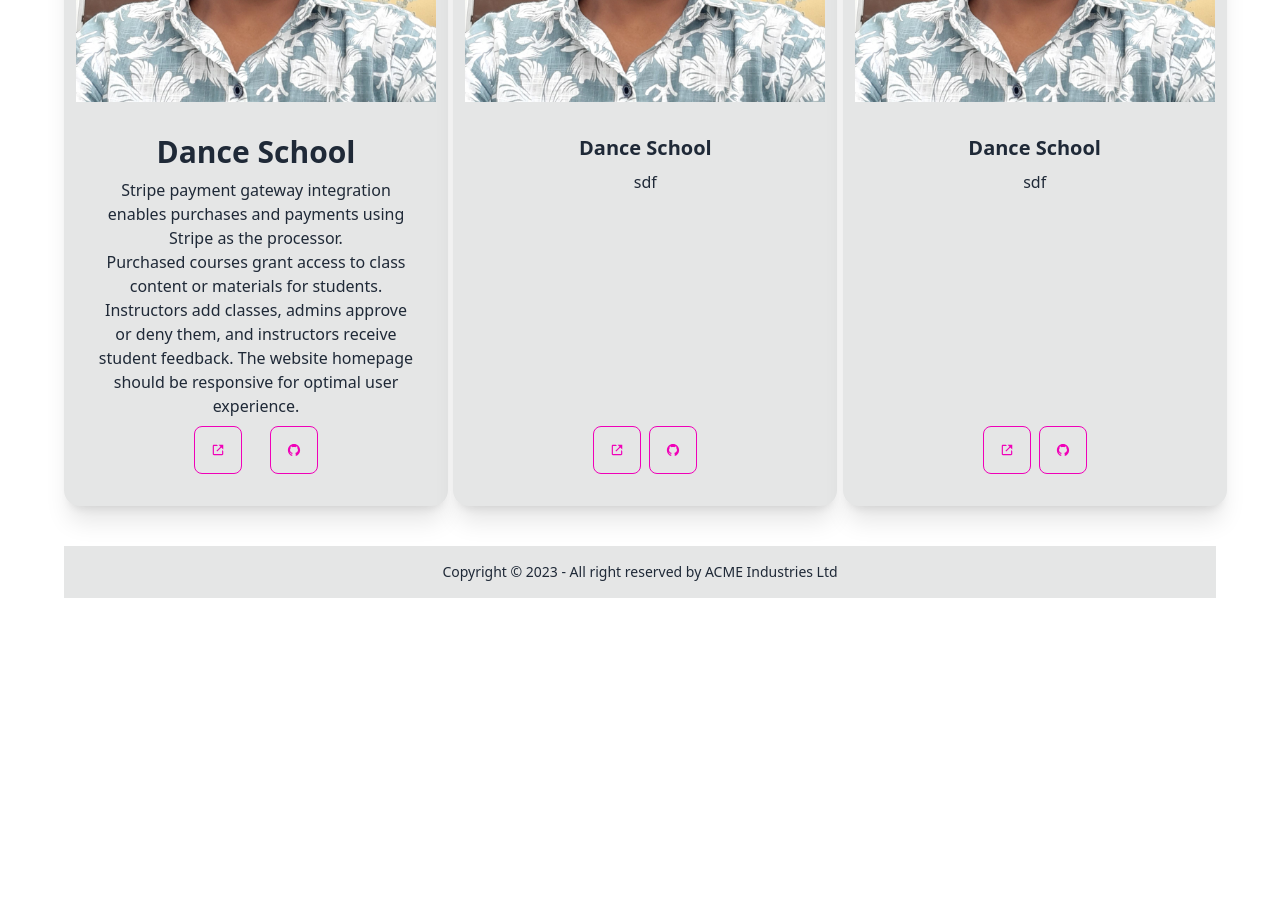
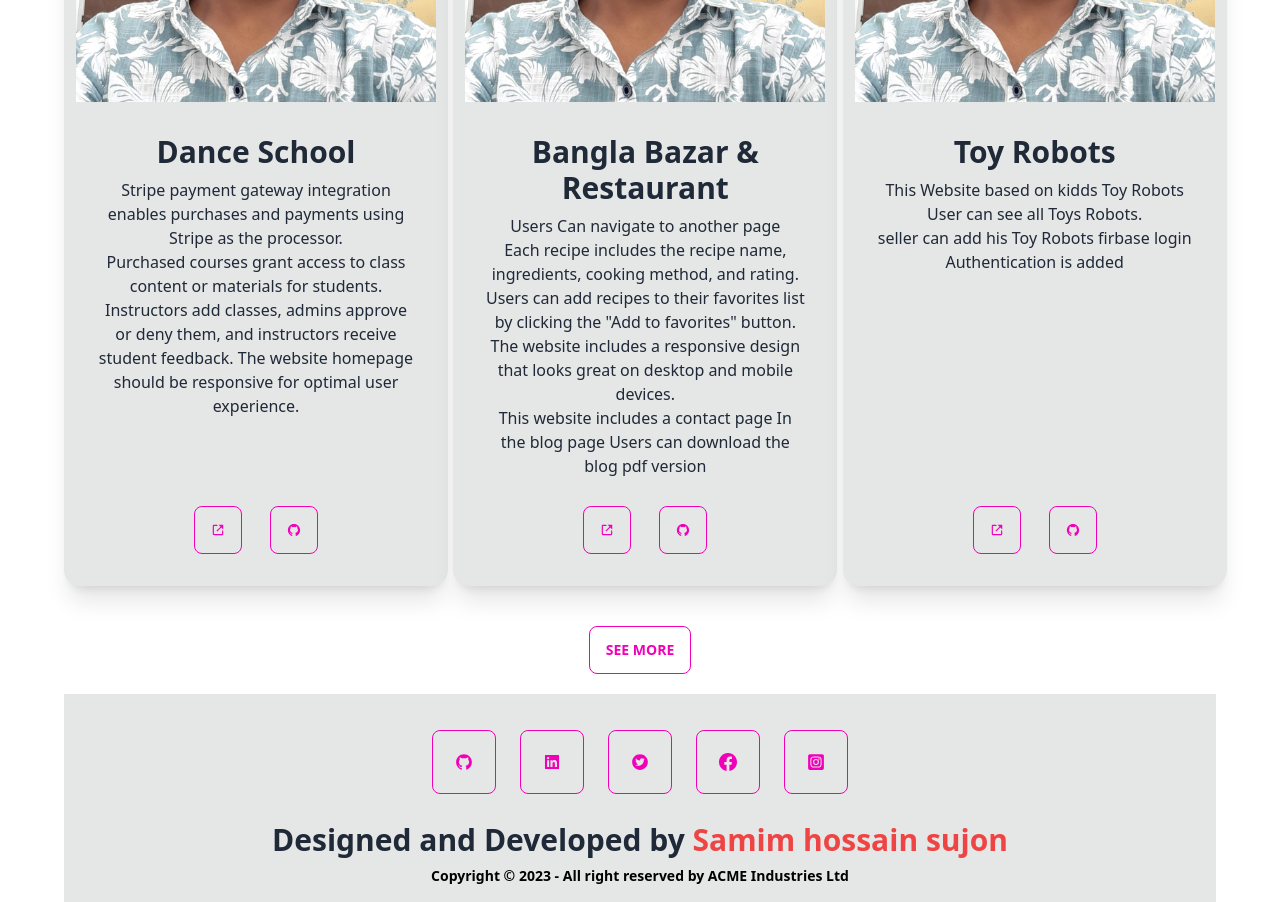
Before and after one commit to samimhossainsujon/portfolio, a React (Create React App) app: page / in a window 1280 px wide. Shown: the part 1400-2302 px from the top of the page. Before the commit the page ends 1998 px from the top, so only its background shows below. Built offline with nearby package versions, Linux system fonts and the light colour scheme.

Commit message:
some code add

```diff
--- a/src/components/Footer/Footer.js
+++ b/src/components/Footer/Footer.js
@@ -1,11 +1,57 @@
 import React from 'react';
+
+import { BsFacebook } from 'react-icons/bs';
+import { FaInstagramSquare } from 'react-icons/fa';
+import { AiFillTwitterCircle, AiFillLinkedin, AiOutlineGithub } from 'react-icons/ai';
+import { Link } from 'react-router-dom';
 
 const Footer = () => {
     return (
         <div>
             <footer className="footer footer-center p-4 bg-base-300 text-base-content">
                 <div>
-                    <p>Copyright © 2023 - All right reserved by ACME Industries Ltd</p>
+                    <div className='flex gap-6 mt-5'>
+                        <Link to=''>
+                            <button className="btn btn-square btn-lg btn-outline btn-secondary">
+                                <AiOutlineGithub />
+                            </button>
+                        </Link>
+
+
+                        <Link to=''>
+                            <button className="btn btn-square  btn-lg btn-outline btn-secondary">
+                                <AiFillLinkedin />
+                            </button>
+                        </Link>
+
+
+                        <Link to=''>
+                            <button className="btn btn-square btn-lg btn-outline btn-secondary">
+                                <AiFillTwitterCircle />
+                            </button>
+                        </Link>
+
+
+                        <Link to=''>
+                            <button className="btn btn-square btn-lg btn-outline btn-secondary">
+                                <BsFacebook />
+                            </button>
+                        </Link>
+
+
+                        <Link to=''>
+                            <button className="btn btn-square btn-outline btn-lg btn-secondary">
+                                <FaInstagramSquare />
+                            </button>
+                        </Link>
+
+
+                    </div>
+
+                    <p className='text-3xl font-bold text-center mt-5'>Designed and Developed by <span className='text-red-500'>Samim hossain sujon</span></p>
+                    <div>
+                        <p className='font-bold text-black'>Copyright © 2023 - All right reserved by ACME Industries Ltd</p>
+                    </div>
                 </div>
             </footer>
         </div>
--- a/src/components/Home/Home.js
+++ b/src/components/Home/Home.js
@@ -4,6 +4,7 @@ import animationData from '../../assets/97639-coding.json';
 import Lottie from "lottie-react";
 import About from "../About/About";
 import Projects from "../Projects/Projects";
+import { Link } from "react-router-dom";
 
 
 function Home() {
@@ -45,12 +46,21 @@ function Home() {
 
 
             <div>
-                <About/>
+                <About />
             </div>
 
 
             <div className="mt-10">
-               <Projects/>
+                <Projects />
+            </div>
+
+            <div className="flex justify-center items-center mb-5 mt-4">
+                <Link to='/projects'>
+                    <button
+                        className="btn btn-outline btn-secondary">
+                        See More
+                    </button>
+                </Link>
             </div>
 
 
--- a/src/components/Projects/Projects.js
+++ b/src/components/Projects/Projects.js
@@ -12,8 +12,7 @@ const Projects = () => {
     return (
         <div>
             <div>
-                <h1 className="text-center font-bold text-black text-3xl">Some of My Projects</h1>
-
+                <h1 className="text-center font-bold text-black text-3xl">Some of <span className='text-red-500'>My Projects</span></h1>
                 <div className='grid lg:grid-cols-3 md:grid-cols-1 sm:grid-cols-1 gap-4 mt-6 mb-10'>
 
                     <div className="card w-96 bg-base-300 shadow-xl">
@@ -22,8 +21,7 @@ const Projects = () => {
                         </figure>
 
                         <div className="card-body items-center text-center">
-                            <h2 className="card-title font-bold text-3xl
-                            ">Dance School</h2>
+                            <h2 className="card-title font-bold text-3xl">Dance School</h2>
                             <p>
                                 Stripe payment gateway integration enables purchases and payments using Stripe as the processor. <br />
                                 Purchased courses grant access to class content or materials for students. <br />
@@ -31,14 +29,14 @@ const Projects = () => {
                                 responsive for optimal user experience. <br />
                             </p>
 
-                            <div className="flex justify-around gap-7">
-                                <Link to=''>
+                            <div className="flex justify-around gap-7 mt-5">
+                                <Link to='https://splendid-sfogliatella-1a2470.netlify.app/'>
                                     <button className="btn btn-square btn-secondary btn-outline">
                                         <BiLinkExternal />
                                     </button>
                                 </Link>
 
-                                <Link to=''>
+                                <Link to='https://github.com/samimhossainsujon/Dance-School-Server'>
                                     <button className="btn btn-square btn-secondary btn-outline">
                                         <AiFillGithub />
                                     </button>
@@ -58,17 +56,25 @@ const Projects = () => {
 
 
                         <div className="card-body items-center text-center">
-                            <h2 className="card-title">Dance School</h2>
-                            <p>sdf</p>
+                            <h2 className="card-title font-bold text-3xl">Bangla Bazar & Restaurant</h2>
+                            <p>
+                                Users Can navigate to another page <br />
+                                Each recipe includes the recipe name, ingredients, cooking method, and rating.<br />
+                                Users can add recipes to their favorites list by clicking the "Add to favorites" button. <br />
+                                The website includes a responsive design that looks great on desktop and mobile devices.<br />
+                                This website includes a contact page In the blog page Users can download the blog pdf version <br />
 
-                            <div className="card-actions">
-                                <Link to=''>
+
+                            </p>
+
+                            <div className="flex justify-around gap-7 mt-5">
+                                <Link to='https://chic-faun-1d0ec4.netlify.app/'>
                                     <button className="btn btn-square btn-secondary btn-outline">
                                         <BiLinkExternal />
                                     </button>
                                 </Link>
 
-                                <Link to=''>
+                                <Link to='https://github.com/samimhossainsujon/Bangla-Bazar-Restaurant-server'>
                                     <button className="btn btn-square btn-secondary btn-outline">
                                         <AiFillGithub />
                                     </button>
@@ -86,17 +92,21 @@ const Projects = () => {
                         </figure>
 
                         <div className="card-body items-center text-center">
-                            <h2 className="card-title">Dance School</h2>
-                            <p>sdf</p>
+                            <h2 className="card-title font-bold text-3xl">Toy Robots</h2>
+                            <p>
+                                This Website based on kidds Toy Robots <br />
+                                User can see all Toys Robots. <br />
+                                seller can add his Toy Robots firbase login Authentication is added
+                            </p>
 
-                            <div className="card-actions">
-                                <Link to=''>
+                            <div className="flex justify-around gap-7 mt-5">
+                                <Link to='https://monumental-palmier-c01294.netlify.app/'>
                                     <button className="btn btn-square btn-secondary btn-outline">
                                         <BiLinkExternal />
                                     </button>
                                 </Link>
 
-                                <Link to=''>
+                                <Link to='https://github.com/samimhossainsujon/Toy-Robots-Server'>
                                     <button className="btn btn-square btn-secondary btn-outline">
                                         <AiFillGithub />
                                     </button>
@@ -120,20 +130,23 @@ const Projects = () => {
 
 export default Projects;
 
-// website name Dance School
-// first website link : https://splendid-sfogliatella-1a2470.netlify.app/
-//  git hub client site link:https://github.com/samimhossainsujon/Dance-School-Client
-// git hub server site link:https://github.com/samimhossainsujon/Dance-School-Server
-
 
 // website name :Toy-Robots
 // seconde website live link : https://monumental-palmier-c01294.netlify.app/
 //  git hub client site link:https://github.com/samimhossainsujon/Toy-Robots-Server
-// git hub server site link:https://github.com/samimhossainsujon/Toy-Robots-Server
+// git hub server site link:
+
 
 
 
 
 // third website live link : https://chic-faun-1d0ec4.netlify.app/
 //  git hub client site link:https://github.com/samimhossainsujon/Bangla-Bazar-Restaurant
-// git hub server site linkhttps://github.com/samimhossainsujon/Bangla-Bazar-Restaurant-server
+// git hub server site link: https://github.com/samimhossainsujon/Bangla-Bazar-Restaurant-server
+
+
+
+// website name Dance School
+// first website link : https://splendid-sfogliatella-1a2470.netlify.app/
+//  git hub client site link:https://github.com/samimhossainsujon/Dance-School-Client
+// git hub server site link:https://github.com/samimhossainsujon/Dance-School-Server
```
